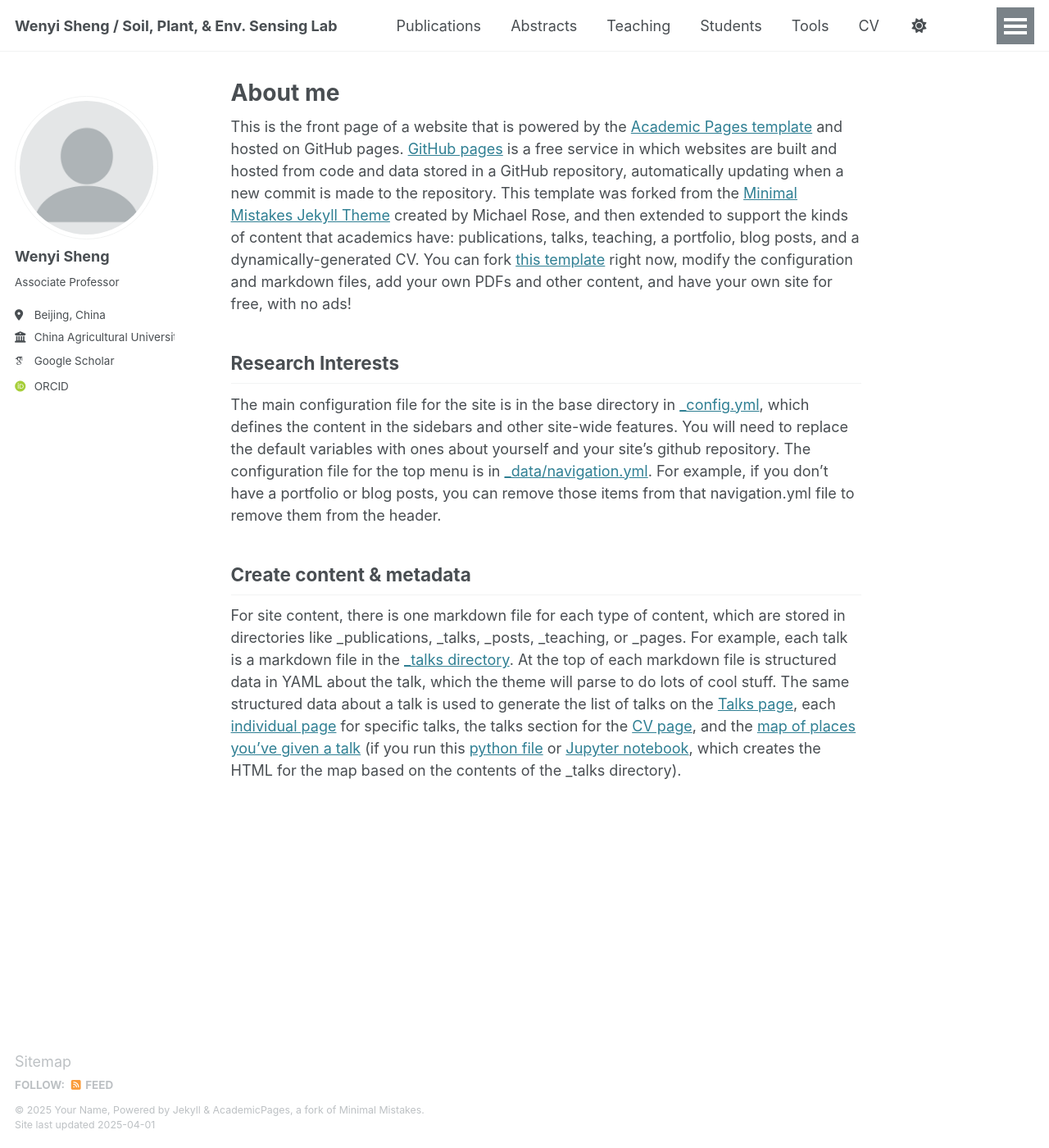
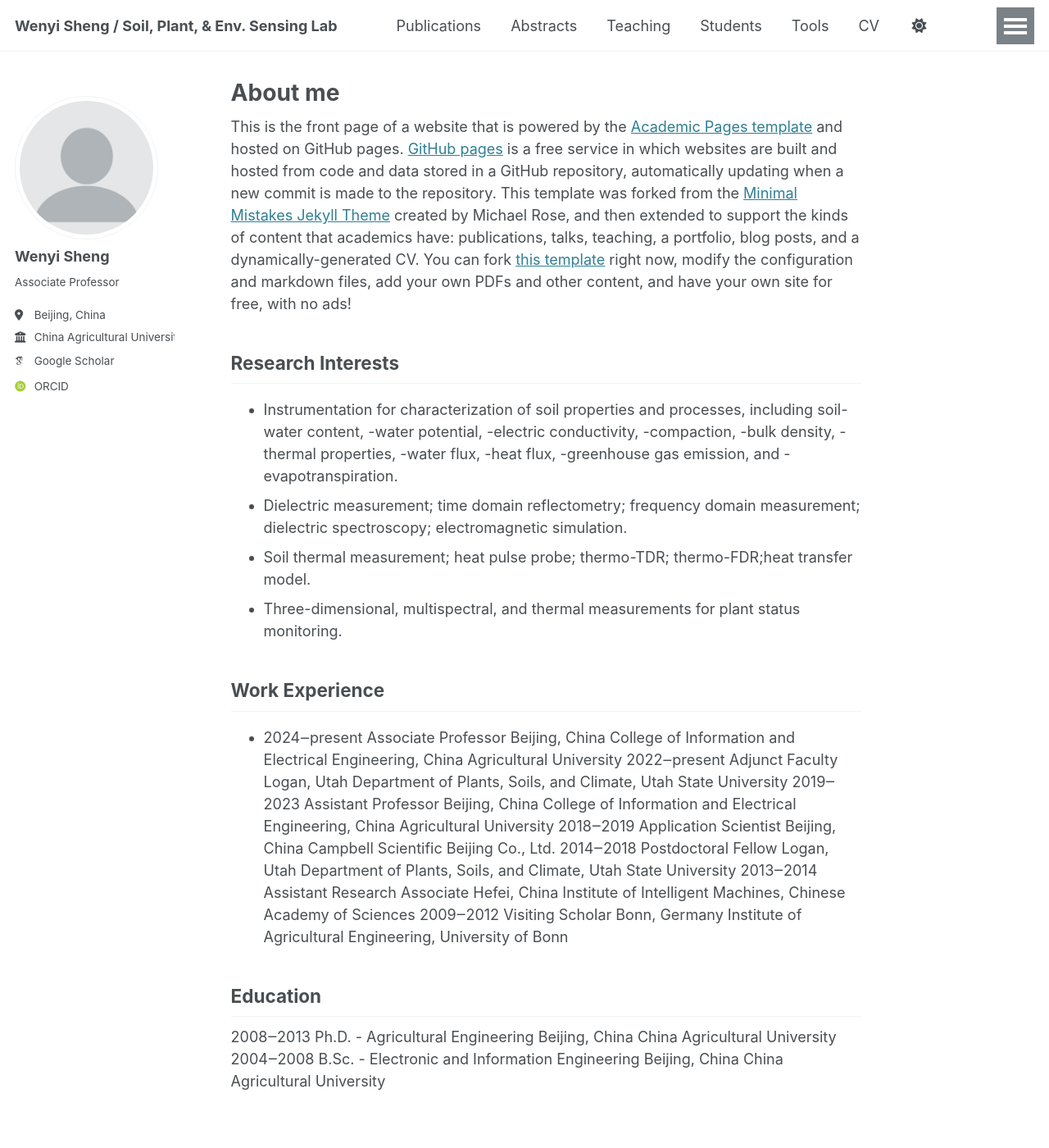
Before and after one commit to SPESlab/SPESlab.github.io, a Jekyll site: the page built from _pages/about.md, in a window 1280 px wide and 1400 px high. Shown: the whole window at 82% size. Built offline with Jekyll 4.4.1, drawn with Linux system fonts in a browser that asks for light colours; some web fonts are replaced.

Commit message:
Update about.md

```diff
--- a/_pages/about.md
+++ b/_pages/about.md
@@ -11,8 +11,31 @@ This is the front page of a website that is powered by the [Academic Pages templ
 
 Research Interests
 ------
-The main configuration file for the site is in the base directory in [_config.yml](https://github.com/academicpages/academicpages.github.io/blob/master/_config.yml), which defines the content in the sidebars and other site-wide features. You will need to replace the default variables with ones about yourself and your site's github repository. The configuration file for the top menu is in [_data/navigation.yml](https://github.com/academicpages/academicpages.github.io/blob/master/_data/navigation.yml). For example, if you don't have a portfolio or blog posts, you can remove those items from that navigation.yml file to remove them from the header.
+-	Instrumentation for characterization of soil properties and processes, including soil-water content, -water potential, -electric conductivity, -compaction, -bulk density, -thermal properties, -water flux, -heat flux, -greenhouse gas emission, and -evapotranspiration.
+-	Dielectric measurement; time domain reflectometry; frequency domain measurement; dielectric spectroscopy; electromagnetic simulation.
+-	Soil thermal measurement; heat pulse probe; thermo-TDR; thermo-FDR;heat transfer model.
+-	Three-dimensional, multispectral, and thermal measurements for plant status monitoring.
 
-Create content & metadata
+Work Experience
 ------
-For site content, there is one markdown file for each type of content, which are stored in directories like _publications, _talks, _posts, _teaching, or _pages. For example, each talk is a markdown file in the [_talks directory](https://github.com/academicpages/academicpages.github.io/tree/master/_talks). At the top of each markdown file is structured data in YAML about the talk, which the theme will parse to do lots of cool stuff. The same structured data about a talk is used to generate the list of talks on the [Talks page](https://academicpages.github.io/talks), each [individual page](https://academicpages.github.io/talks/2012-03-01-talk-1) for specific talks, the talks section for the [CV page](https://academicpages.github.io/cv), and the [map of places you've given a talk](https://academicpages.github.io/talkmap.html) (if you run this [python file](https://github.com/academicpages/academicpages.github.io/blob/master/talkmap.py) or [Jupyter notebook](https://github.com/academicpages/academicpages.github.io/blob/master/talkmap.ipynb), which creates the HTML for the map based on the contents of the _talks directory).
+- 2024‒present	Associate Professor
+Beijing, China	College of Information and Electrical Engineering, China Agricultural University
+2022‒present	Adjunct Faculty
+Logan, Utah	Department of Plants, Soils, and Climate, Utah State University
+2019‒2023	Assistant Professor
+Beijing, China 	College of Information and Electrical Engineering, China Agricultural University
+2018‒2019	Application Scientist
+Beijing, China 	Campbell Scientific Beijing Co., Ltd.
+2014‒2018	Postdoctoral Fellow
+Logan, Utah	Department of Plants, Soils, and Climate, Utah State University
+2013‒2014	Assistant Research Associate
+Hefei, China 	Institute of Intelligent Machines, Chinese Academy of Sciences
+2009‒2012		Visiting Scholar
+Bonn, Germany	Institute of Agricultural Engineering, University of Bonn
+
+Education
+------
+2008‒2013		Ph.D. - Agricultural Engineering
+Beijing, China		China Agricultural University
+2004‒2008	B.Sc. - Electronic and Information Engineering
+Beijing, China		China Agricultural University
```
